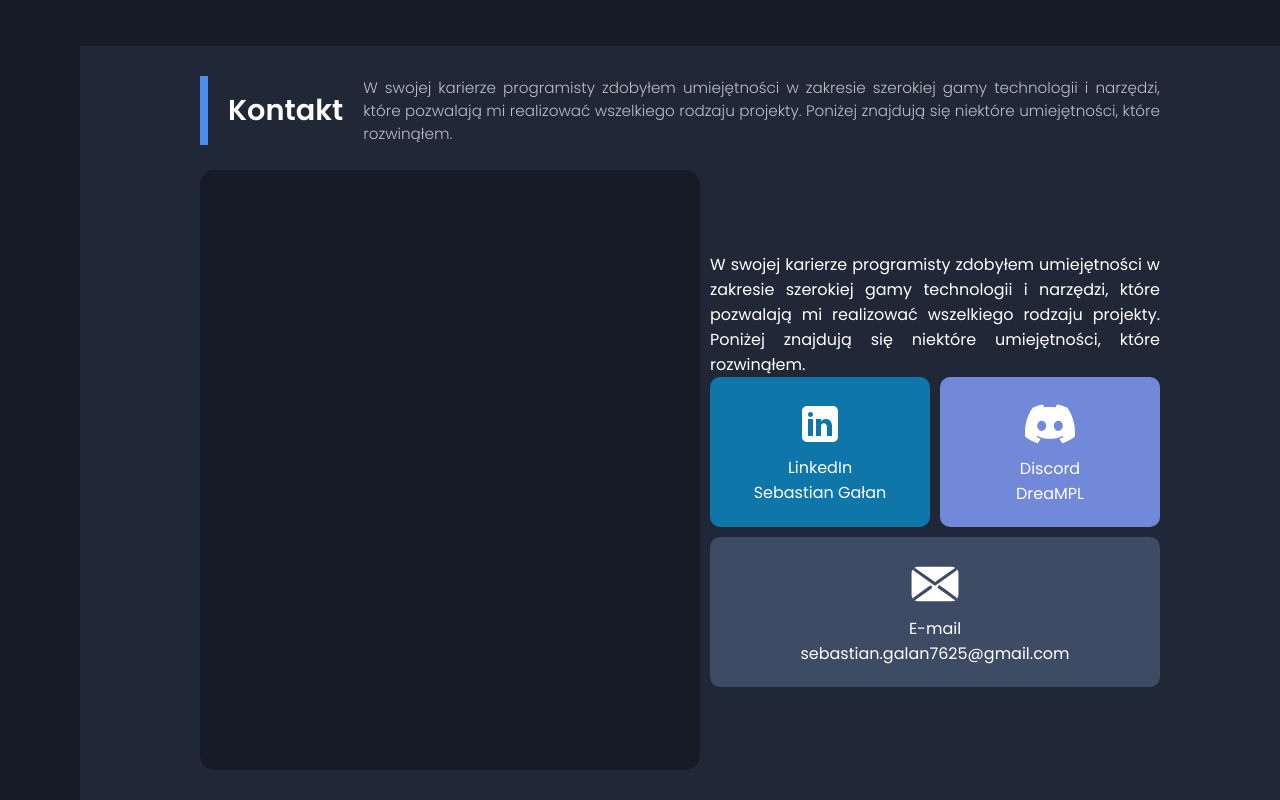
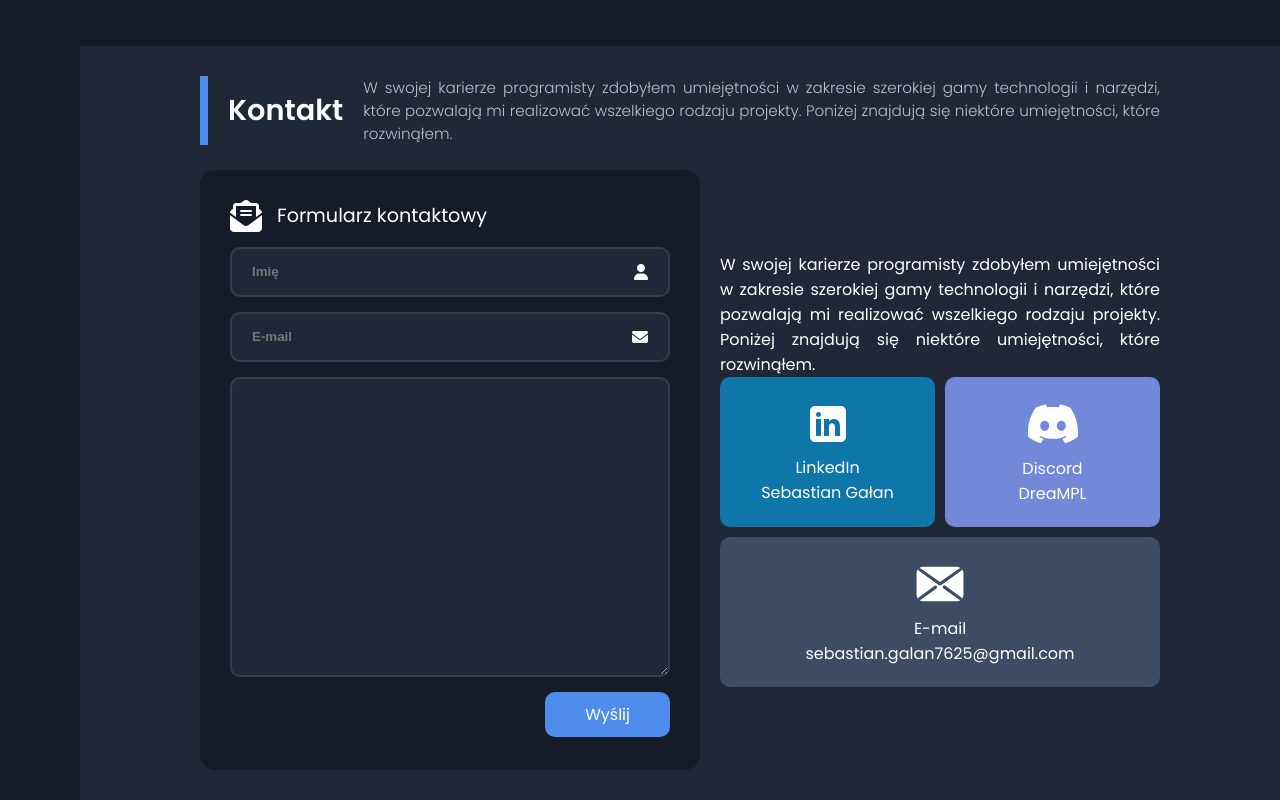
Before and after one commit to SebastianGalan76/Portfolio2025, an Angular app: page / in a window 1280 px wide. Shown: the part 1601-2401 px from the top of the page. Built offline with nearby package versions, Linux system fonts and the light colour scheme.

Commit message:
Created contact form

```diff
--- /dev/null
+++ b/src/app/home/contact-section/contact-form/contact-form.component.css
@@ -0,0 +1,99 @@
+#container {
+  padding: 30px;
+}
+#container .title {
+  font-size: 1.2rem;
+  display: flex;
+  align-items: center;
+  gap: 15px;
+}
+#container .title i {
+  font-size: 2rem;
+}
+#container #form-area {
+  display: flex;
+  flex-direction: column;
+  gap: 15px;
+  margin-top: 15px;
+}
+#container #submit-button {
+  background-color: var(--color-theme);
+  padding: 10px 40px;
+  border-radius: 10px;
+  width: -moz-fit-content;
+  width: fit-content;
+  margin-left: auto;
+  margin-top: 15px;
+}
+#container #submit-button:hover {
+  cursor: pointer;
+  background-color: var(--color-theme-accent);
+}
+
+.input-area {
+  position: relative;
+  width: 100%;
+  height: 50px;
+  border-radius: 10px;
+  overflow: hidden;
+  background-color: var(--color-background2);
+  border: 2px solid var(--color-background3);
+}
+.input-area input {
+  width: 100%;
+  height: 100%;
+  padding: 0 50px 0 20px;
+  border: none;
+  outline: none;
+  background-color: transparent;
+  color: var(--color-text);
+  font-weight: 600;
+}
+@media (max-width: 500px) {
+  .input-area input {
+    padding: 0 20px 0 10px;
+  }
+}
+.input-area .icon {
+  color: var(--color-text);
+  position: absolute;
+  right: 20px;
+  top: 50%;
+  transform: translate(0, -50%);
+}
+@media (max-width: 500px) {
+  .input-area .icon {
+    right: 10px;
+  }
+}
+.input-area .required {
+  color: #ff3f3f;
+  position: absolute;
+  top: 3px;
+  left: 6px;
+  font-weight: 700;
+  font-size: 1.1em;
+}
+@media (max-width: 800px) {
+  .input-area {
+    height: 40px;
+    font-size: 0.65em;
+  }
+  .input-area input {
+    font-size: 0.85em !important;
+  }
+}
+
+textarea {
+  background-color: var(--color-background2);
+  border: 2px solid var(--color-background3);
+  padding: 10px;
+  border-radius: 10px;
+  min-height: 300px;
+  width: 100%;
+  font: inherit;
+  color: inherit;
+  font-weight: 400;
+  resize: vertical;
+  outline: none;
+}/*# sourceMappingURL=contact-form.component.css.map */
--- /dev/null
+++ b/src/app/home/contact-section/contact-form/contact-form.component.html
@@ -0,0 +1,19 @@
+<div id="container">
+    <div class="title"><i class="fa-solid fa-envelope-open-text"></i> Formularz kontaktowy</div>
+    <div id="form-area">
+        <div class="input-area">
+            <input type="text" placeholder="Imię" maxlength="60" [(ngModel)]="name">
+            <div class="icon">
+                <i class="fa-solid fa-user"></i>
+            </div>
+        </div>
+        <div class="input-area">
+            <input type="text" placeholder="E-mail" maxlength="120" [(ngModel)]="email">
+            <div class="icon">
+                <i class="fa-solid fa-envelope"></i>
+            </div>
+        </div>
+        <textarea></textarea>
+    </div>
+    <div id="submit-button">Wyślij</div>
+</div>
--- /dev/null
+++ b/src/app/home/contact-section/contact-form/contact-form.component.scss
@@ -0,0 +1,113 @@
+#container {
+    padding: 30px;
+
+    .title {
+        font-size: 1.2rem;
+        display: flex;
+        align-items: center;
+        gap: 15px;
+
+        i {
+            font-size: 2rem;
+        }
+    }
+
+    #form-area {
+        display: flex;
+        flex-direction: column;
+        gap: 15px;
+
+        margin-top: 15px;
+    }
+
+    #submit-button {
+        background-color: var(--color-theme);
+        padding: 10px 40px;
+        border-radius: 10px;
+
+        width: fit-content;
+        margin-left: auto;
+        margin-top: 15px;
+
+        &:hover {
+            cursor: pointer;
+            background-color: var(--color-theme-accent);
+        }
+    }
+}
+
+.input-area {
+    position: relative;
+
+    width: 100%;
+    height: 50px;
+    border-radius: 10px;
+    overflow: hidden;
+
+    background-color: var(--color-background2);
+    border: 2px solid var(--color-background3);
+
+    input {
+        width: 100%;
+        height: 100%;
+        padding: 0 50px 0 20px;
+
+        border: none;
+        outline: none;
+        background-color: transparent;
+        color: var(--color-text);
+        font-weight: 600;
+
+        @media (max-width: 500px) {
+            padding: 0 20px 0 10px;
+        }
+    }
+
+    .icon {
+        color: var(--color-text);
+
+        position: absolute;
+        right: 20px;
+        top: 50%;
+        transform: translate(0, -50%);
+
+        @media (max-width: 500px) {
+            right: 10px;
+        }
+    }
+
+    .required {
+        color: #ff3f3f;
+        position: absolute;
+        top: 3px;
+        left: 6px;
+        font-weight: 700;
+        font-size: 1.1em;
+    }
+
+    @media (max-width: 800px) {
+        height: 40px;
+        font-size: 0.65em;
+
+        input {
+            font-size: 0.85em !important;
+        }
+    }
+}
+
+textarea {
+    background-color: var(--color-background2);
+    border: 2px solid var(--color-background3);
+
+    padding: 10px;
+    border-radius: 10px;
+    min-height: 300px;
+    width: 100%;
+
+    font: inherit;
+    color: inherit;
+    font-weight: 400;
+
+    resize: vertical;
+    outline: none;
+}
--- /dev/null
+++ b/src/app/home/contact-section/contact-form/contact-form.component.ts
@@ -0,0 +1,14 @@
+import { Component } from '@angular/core';
+import { FormsModule } from '@angular/forms';
+
+@Component({
+  selector: 'app-contact-form',
+  imports: [FormsModule],
+  templateUrl: './contact-form.component.html',
+  styleUrl: './contact-form.component.scss'
+})
+export class ContactFormComponent {
+  name: string = "";
+  email: string = "";
+  content: string = "";
+}
--- a/src/app/home/contact-section/contact-section.component.css
+++ b/src/app/home/contact-section/contact-section.component.css
@@ -14,7 +14,7 @@
   min-height: 600px;
   display: grid;
   grid-template-columns: 1fr 1fr;
-  gap: 10px;
+  gap: 20px;
   margin-top: 25px;
 }
 #container #content #form-container {
--- a/src/app/home/contact-section/contact-section.component.html
+++ b/src/app/home/contact-section/contact-section.component.html
@@ -5,7 +5,7 @@
 
         <div id="content">
             <div id="form-container">
-
+                <app-contact-form />
             </div>
 
             <div id="right-panel">
--- a/src/app/home/contact-section/contact-section.component.scss
+++ b/src/app/home/contact-section/contact-section.component.scss
@@ -15,7 +15,7 @@
         min-height: 600px;
         display: grid;
         grid-template-columns: 1fr 1fr;
-        gap: 10px;
+        gap: 20px;
 
         margin-top: 25px;
 
--- a/src/app/home/contact-section/contact-section.component.ts
+++ b/src/app/home/contact-section/contact-section.component.ts
@@ -1,10 +1,11 @@
 import { Component } from '@angular/core';
 import { SectionHeaderComponent } from "../section-header/section-header.component";
 import { ClipboardService } from '../../service/clipboard.service';
+import { ContactFormComponent } from "./contact-form/contact-form.component";
 
 @Component({
   selector: 'app-contact-section',
-  imports: [SectionHeaderComponent],
+  imports: [SectionHeaderComponent, ContactFormComponent],
   templateUrl: './contact-section.component.html',
   styleUrl: './contact-section.component.scss'
 })
--- a/src/styles.css
+++ b/src/styles.css
@@ -1,6 +1,7 @@
 :root {
   --color-background: #151b27;
   --color-background2: #202736;
+  --color-background3: #343d50;
   --color-theme: #4e8dec;
   --color-theme-accent: #4e76ec;
   --color-text: white;
--- a/src/styles.scss
+++ b/src/styles.scss
@@ -1,6 +1,7 @@
 :root {
     --color-background: #151b27;
     --color-background2: #202736;
+    --color-background3: #343d50;
 
     --color-theme: #4e8dec;
     --color-theme-accent: #4e76ec;
```
Also changed, not shown: 2 other files (tests, documents, lock files or other folders).
